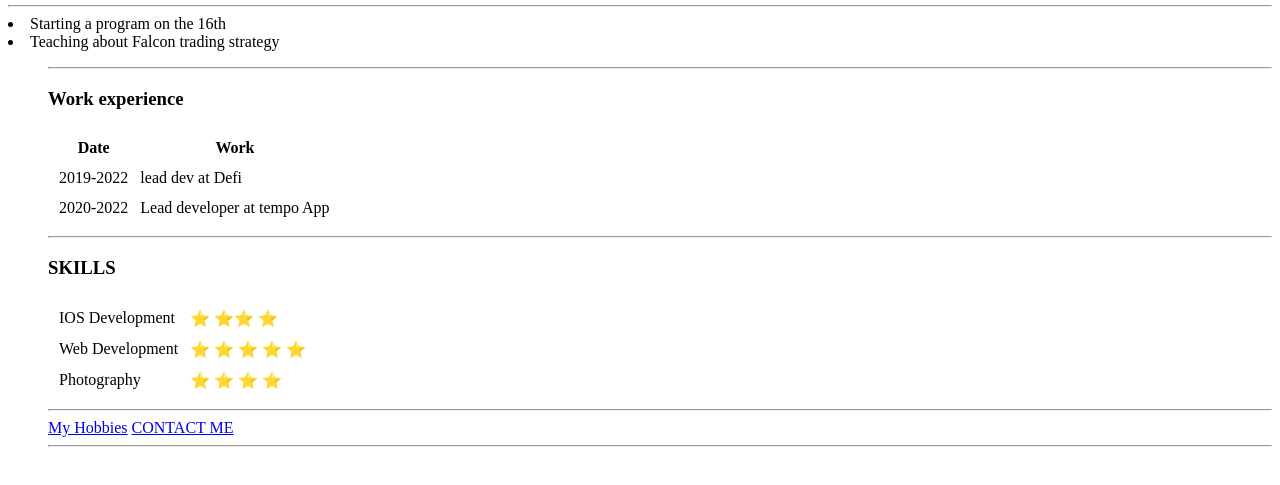
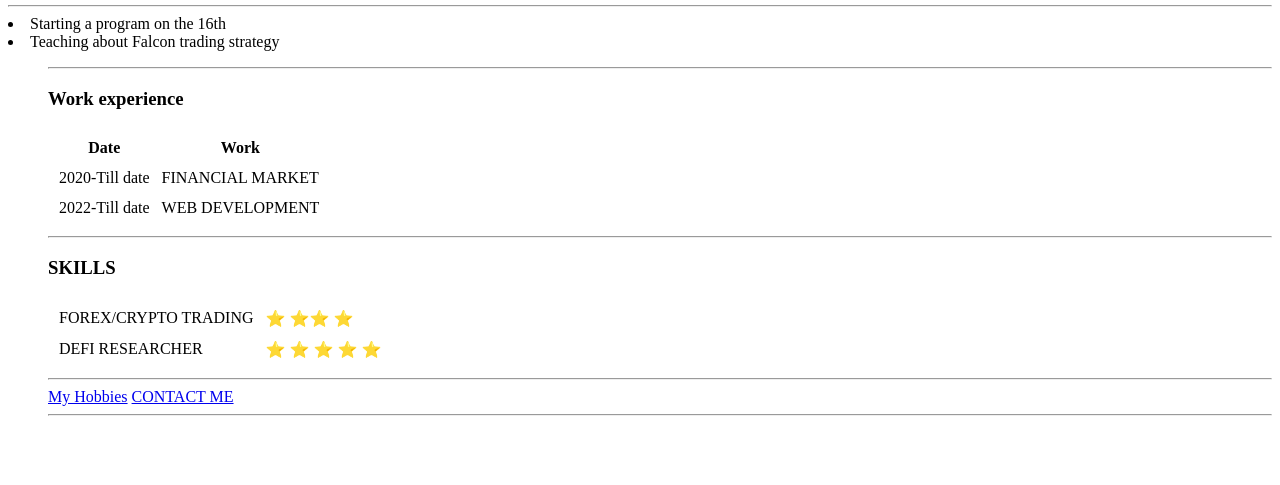
Before and after one commit to Currency246/CV, a plain HTML site: page index.html in a window 1280 px wide. Shown: the part 313-798 px from the top of the page. Drawn offline with Linux system fonts and the light colour scheme.

Commit message:
Update index.html

```diff
--- a/index.html
+++ b/index.html
@@ -34,13 +34,13 @@
         <thead>
         <tbody>
     <tr>
-        <td>2019-2022</td>
-        <td>lead dev at Defi</td>
+        <td>2020-Till date</td>
+        <td>FINANCIAL MARKET</td>
 </tr>
 
 <tr>
-        <td>2020-2022</td>
-        <td>Lead developer at tempo App</td>
+        <td>2022-Till date</td>
+        <td>WEB DEVELOPMENT</td>
 
     </tr>
     </table>
@@ -51,17 +51,14 @@
 
 
 
-        <table cellspacing="10">
+       <table cellspacing="10">
             <tr>
-        <td>IOS Development</td>
+        <td>FOREX/CRYPTO TRADING </td>
         <td>  ⭐ ⭐⭐ ⭐ </td>
+        </tr>
             <tr>
-        <td>Web Development</td>
+        <td>DEFI RESEARCHER</td>
         <td>⭐ ⭐ ⭐ ⭐ ⭐ </td>
-            </tr>
-            <tr>
-                <td>Photography</td>
-                <td>⭐ ⭐ ⭐ ⭐ </td>
             </tr>
         </table>
    <hr>
```
